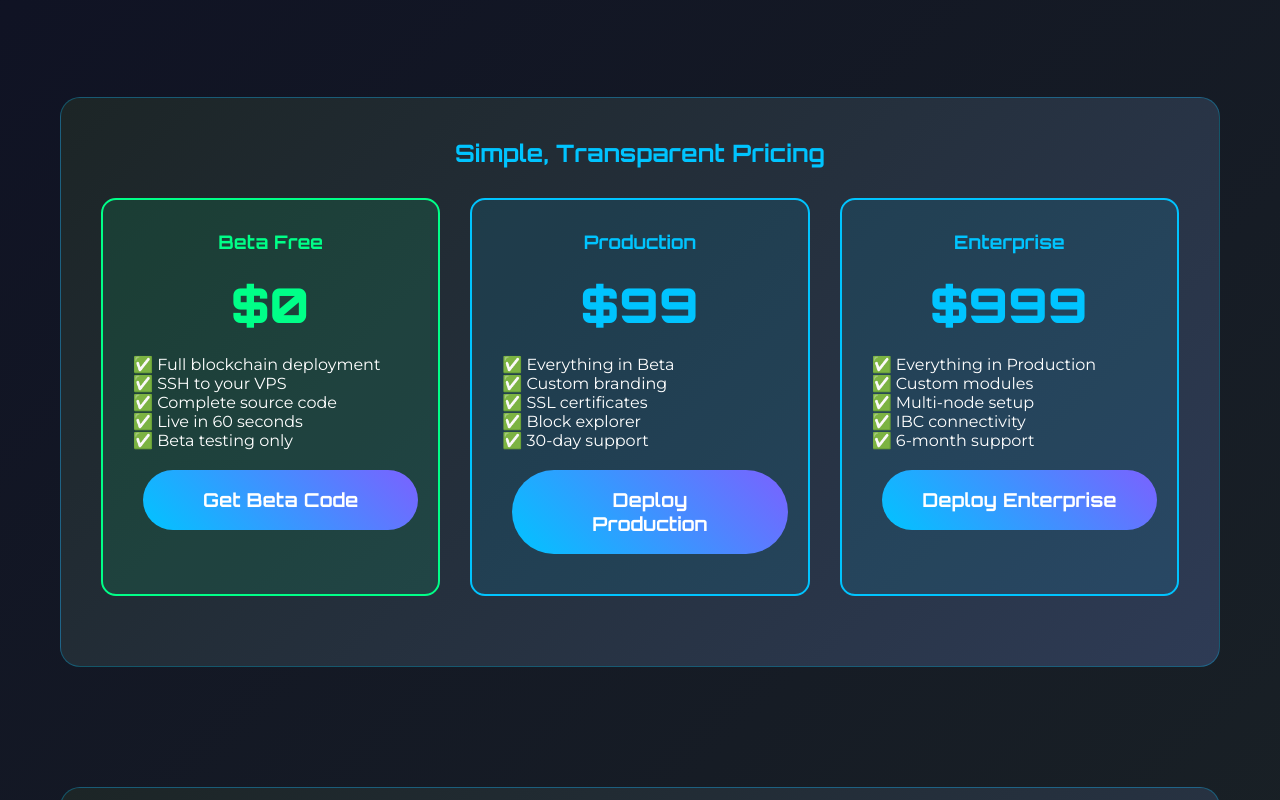
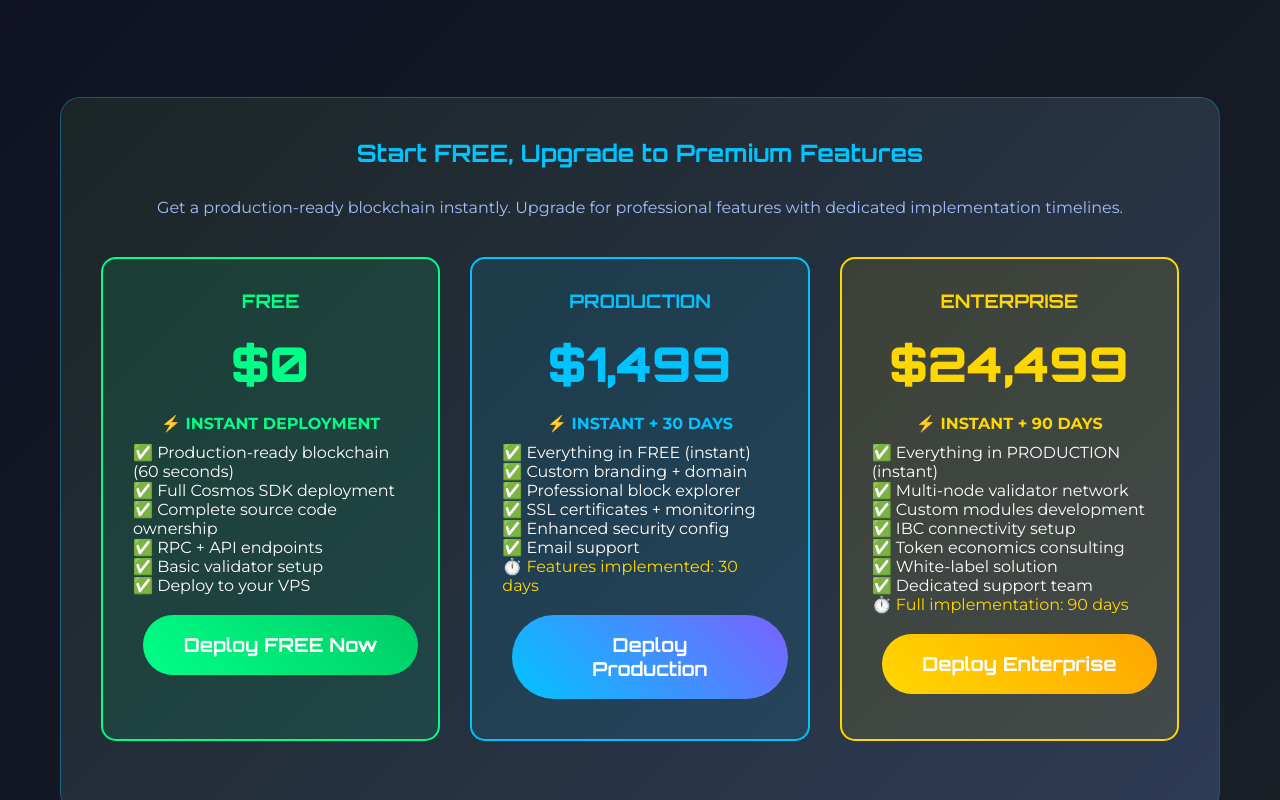
Before and after one commit to xlinkconnector/cosmos-launchpad, a plain HTML site: page index.html in a window 1280 px wide. Shown: the part 1440-2240 px from the top of the page. Drawn offline with Linux system fonts and the light colour scheme.

Commit message:
Update index.html

```diff
--- a/index.html
+++ b/index.html
@@ -347,13 +347,13 @@
     <section class="hero">
         <div class="hero-content">
             <h1>Cosmos Launchpad</h1>
-            <div class="hero-subtitle">Deploy Your Blockchain to Your VPS in 60 Seconds</div>
-            <p>Revolutionary BaaS platform. We SSH into your VPS and deploy a fully functional Cosmos SDK blockchain. No coding required, complete ownership, instant deployment.</p>
+            <div class="hero-subtitle">Get a FREE Production Blockchain in 60 Seconds</div>
+            <p>Revolutionary BaaS platform. We SSH into your VPS and deploy a fully functional Cosmos SDK blockchain. No coding required, complete ownership, instant deployment. Start FREE, upgrade to premium features.</p>
 
             <div class="stats-highlight">
                 <div class="stat-item">
-                    <span class="stat-number">50+</span>
-                    <span class="stat-label">Chains Deployed</span>
+                    <span class="stat-number">FREE</span>
+                    <span class="stat-label">Production Blockchain</span>
                 </div>
                 <div class="stat-item">
                     <span class="stat-number">60s</span>
@@ -370,8 +370,8 @@
             </div>
 
             <div>
-                <a href="#deploy" class="cta-button">Deploy Now</a>
-                <a href="#promo" class="cta-button cta-secondary">Get Beta Access</a>
+                <a href="#deploy" class="cta-button">Deploy FREE Now</a>
+                <a href="#pricing" class="cta-button cta-secondary">View Pricing</a>
             </div>
         </div>
     </section>
@@ -397,51 +397,63 @@
     <section id="pricing" class="container">
         <div class="simplified-pricing">
             <h2 style="font-family: 'Orbitron', sans-serif; color: #00C4FF; text-align: center; margin-bottom: 30px;">
-                Simple, Transparent Pricing
+                Start FREE, Upgrade to Premium Features
             </h2>
+            <p style="text-align: center; margin-bottom: 40px; color: #A3BFFA;">
+                Get a production-ready blockchain instantly. Upgrade for professional features with dedicated implementation timelines.
+            </p>
 
             <div class="pricing-simple">
                 <div class="price-card free">
-                    <h3 style="font-family: 'Orbitron', sans-serif; color: #00FF88;">Beta Free</h3>
+                    <h3 style="font-family: 'Orbitron', sans-serif; color: #00FF88;">FREE</h3>
                     <div class="price">$0</div>
+                    <div style="color: #00FF88; font-weight: bold; margin: 10px 0;">⚡ INSTANT DEPLOYMENT</div>
                     <ul style="list-style: none; text-align: left;">
-                        <li>✅ Full blockchain deployment</li>
-                        <li>✅ SSH to your VPS</li>
-                        <li>✅ Complete source code</li>
-                        <li>✅ Live in 60 seconds</li>
-                        <li>✅ Beta testing only</li>
+                        <li>✅ Production-ready blockchain (60 seconds)</li>
+                        <li>✅ Full Cosmos SDK deployment</li>
+                        <li>✅ Complete source code ownership</li>
+                        <li>✅ RPC + API endpoints</li>
+                        <li>✅ Basic validator setup</li>
+                        <li>✅ Deploy to your VPS</li>
                     </ul>
-                    <button class="cta-button" onclick="selectTier('free')" style="width: 100%; margin-top: 20px;">
-                        Get Beta Code
+                    <button class="cta-button" onclick="selectTier('free')" style="width: 100%; margin-top: 20px; background: linear-gradient(45deg, #00FF88, #00CC66);">
+                        Deploy FREE Now
                     </button>
                 </div>
 
                 <div class="price-card">
-                    <h3 style="font-family: 'Orbitron', sans-serif; color: #00C4FF;">Production</h3>
-                    <div class="price">$99</div>
+                    <h3 style="font-family: 'Orbitron', sans-serif; color: #00C4FF;">PRODUCTION</h3>
+                    <div class="price">$1,499</div>
+                    <div style="color: #00C4FF; font-weight: bold; margin: 10px 0;">⚡ INSTANT + 30 DAYS</div>
                     <ul style="list-style: none; text-align: left;">
-                        <li>✅ Everything in Beta</li>
-                        <li>✅ Custom branding</li>
-                        <li>✅ SSL certificates</li>
-                        <li>✅ Block explorer</li>
-                        <li>✅ 30-day support</li>
+                        <li>✅ Everything in FREE (instant)</li>
+                        <li>✅ Custom branding + domain</li>
+                        <li>✅ Professional block explorer</li>
+                        <li>✅ SSL certificates + monitoring</li>
+                        <li>✅ Enhanced security config</li>
+                        <li>✅ Email support</li>
+                        <li style="color: #FFD700;">⏱️ Features implemented: 30 days</li>
                     </ul>
                     <button class="cta-button" onclick="selectTier('production')" style="width: 100%; margin-top: 20px;">
                         Deploy Production
                     </button>
                 </div>
 
-                <div class="price-card">
-                    <h3 style="font-family: 'Orbitron', sans-serif; color: #00C4FF;">Enterprise</h3>
-                    <div class="price">$999</div>
+                <div class="price-card" style="border-color: #FFD700; background: rgba(255, 215, 0, 0.1);">
+                    <h3 style="font-family: 'Orbitron', sans-serif; color: #FFD700;">ENTERPRISE</h3>
+                    <div class="price" style="color: #FFD700;">$24,499</div>
+                    <div style="color: #FFD700; font-weight: bold; margin: 10px 0;">⚡ INSTANT + 90 DAYS</div>
                     <ul style="list-style: none; text-align: left;">
-                        <li>✅ Everything in Production</li>
-                        <li>✅ Custom modules</li>
-                        <li>✅ Multi-node setup</li>
-                        <li>✅ IBC connectivity</li>
-                        <li>✅ 6-month support</li>
+                        <li>✅ Everything in PRODUCTION (instant)</li>
+                        <li>✅ Multi-node validator network</li>
+                        <li>✅ Custom modules development</li>
+                        <li>✅ IBC connectivity setup</li>
+                        <li>✅ Token economics consulting</li>
+                        <li>✅ White-label solution</li>
+                        <li>✅ Dedicated support team</li>
+                        <li style="color: #FFD700;">⏱️ Full implementation: 90 days</li>
                     </ul>
-                    <button class="cta-button" onclick="selectTier('enterprise')" style="width: 100%; margin-top: 20px;">
+                    <button class="cta-button" onclick="selectTier('enterprise')" style="width: 100%; margin-top: 20px; background: linear-gradient(45deg, #FFD700, #FFA500);">
                         Deploy Enterprise
                     </button>
                 </div>
@@ -494,8 +506,8 @@
                         <input type="email" id="contactEmail" name="contactEmail" placeholder="your@email.com" required>
                     </div>
 
-                    <button type="submit" class="cta-button" style="width: 100%; padding: 20px; font-size: 1.3rem;">
-                        🚀 Deploy Blockchain ($99)
+                    <button type="submit" class="cta-button" style="width: 100%; padding: 20px; font-size: 1.3rem; background: linear-gradient(45deg, #00FF88, #00CC66);">
+                        🚀 Deploy FREE Blockchain
                     </button>
                 </form>
             </div>
@@ -532,7 +544,7 @@
         };
 
         let currentPromoCode = null;
-        let selectedTier = 'production';
+        let selectedTier = 'free';
 
         function validatePromoCode() {
             const code = document.getElementById('promoCode').value.toUpperCase();
@@ -556,21 +568,24 @@
         }
 
         function updatePricing() {
-            const basePrices = { free: 0, production: 99, enterprise: 999 };
+            const basePrices = { free: 0, production: 1499, enterprise: 24499 };
             let price = basePrices[selectedTier];
 
-            if (currentPromoCode && validPromoCodes[currentPromoCode]) {
+            if (currentPromoCode && validPromoCodes[currentPromoCode] && selectedTier !== 'free') {
                 const discount = validPromoCodes[currentPromoCode].discount;
                 price = price * (100 - discount) / 100;
             }
 
             const submitBtn = document.querySelector('button[type="submit"]');
             if (submitBtn) {
-                if (price === 0) {
-                    submitBtn.innerHTML = '🚀 Deploy FREE with Promo Code';
+                if (selectedTier === 'free') {
+                    submitBtn.innerHTML = '🚀 Deploy FREE Blockchain';
                     submitBtn.style.background = 'linear-gradient(45deg, #00FF88, #00CC66)';
+                } else if (selectedTier === 'enterprise') {
+                    submitBtn.innerHTML = `🚀 Deploy Enterprise (${price.toLocaleString()})`;
+                    submitBtn.style.background = 'linear-gradient(45deg, #FFD700, #FFA500)';
                 } else {
-                    submitBtn.innerHTML = `🚀 Deploy Blockchain ($${price})`;
+                    submitBtn.innerHTML = `🚀 Deploy Production (${price.toLocaleString()})`;
                     submitBtn.style.background = 'linear-gradient(45deg, #00C4FF, #7B61FF)';
                 }
             }
```
